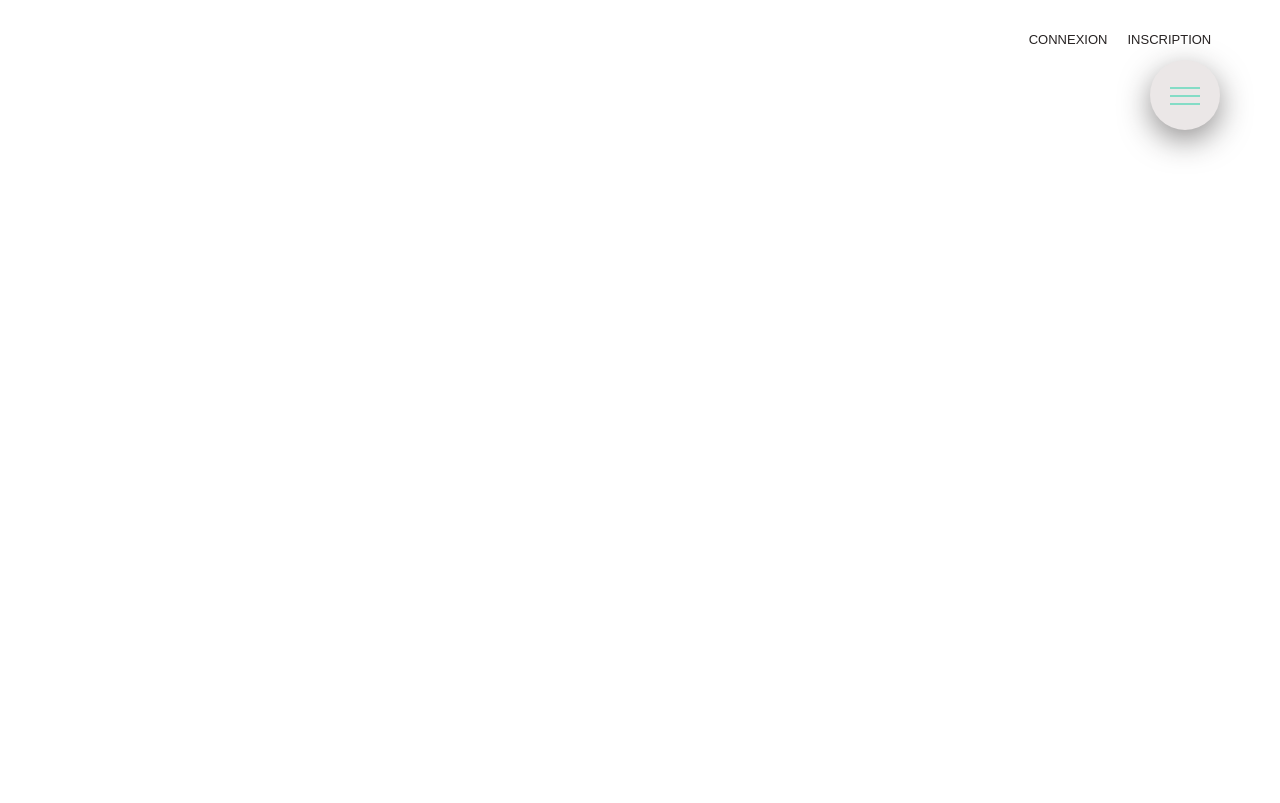
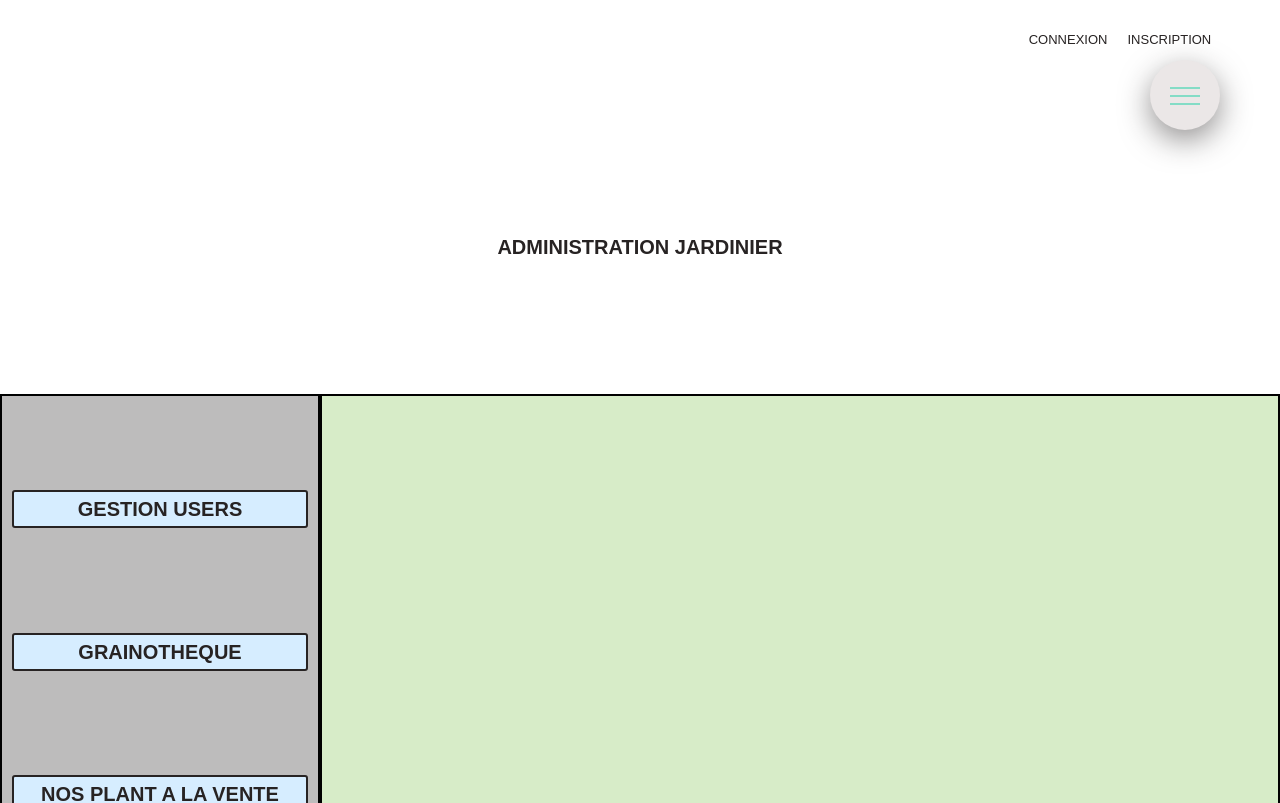
Before and after one commit to nicoWeb31/Jardin-jouale, a React (Create React App) app in the folder client/: page /jardinier in a window 1280 px wide. Shown: the top 803 px of the page. Built offline with nearby package versions, Linux system fonts and the light colour scheme.

Commit message:
admistration page

```diff
--- a/client/src/App.js
+++ b/client/src/App.js
@@ -2,7 +2,7 @@ import './App.scss';
 import BtnNav from './components/btnNav/BtnNav';
 import NavBar from './components/navBar/NavBar';
 import Home from './pages/home/Home';
-import { BrowserRouter, Route } from 'react-router-dom';
+import { BrowserRouter, Route, Switch } from 'react-router-dom';
 import Contact from './pages/contact/Contact';
 import Marche from './pages/marche/Marche';
 import Jardin from './pages/jardin/Jardin';
@@ -18,15 +18,15 @@ function App() {
                 <BtnNav />
 
                 <main>
-                    <Route  exact path="/" component={Home} />
-                    <Route path="/contact" component={Contact} />
-                    <Route path="/marche" component={Marche} />
-                    <Route path="/blog" component={Blog} />
-                    <Route path="/jardin" component={Jardin} />
-                    <Route path="/login" component={Login} />
-                    <Route path="/register" component={Register} />
-
-
+                    <Switch>
+                        <Route exact path="/" component={Home} />
+                        <Route path="/contact" component={Contact} />
+                        <Route path="/marche" component={Marche} />
+                        <Route path="/blog" component={Blog} />
+                        <Route path="/jardinier" component={Jardin} />
+                        <Route path="/login" component={Login} />
+                        <Route path="/register" component={Register} />
+                    </Switch>
                 </main>
             </div>
         </BrowserRouter>
--- /dev/null
+++ b/client/src/components/admin/graine/Graine.jsx
@@ -0,0 +1,11 @@
+import React from 'react'
+
+const Graine = () => {
+    return (
+        <div>
+            Liste des graines
+        </div>
+    )
+}
+
+export default Graine
--- /dev/null
+++ b/client/src/components/admin/user/User.jsx
@@ -0,0 +1,11 @@
+import React from 'react'
+
+const User = () => {
+    return (
+        <div>
+            Gestion des users
+        </div>
+    )
+}
+
+export default User
--- a/client/src/pages/home/Home.jsx
+++ b/client/src/pages/home/Home.jsx
@@ -36,7 +36,7 @@ const Home = () => {
                 </div>
 
                 <div className="row2">
-                    <Link to="/Jardinier" className="navLink">
+                    <Link to="/jardinier" className="navLink">
                         <Tilt options={options}>
                             <div className="card">
                                 <h3>Esapace Jardinier</h3>
--- a/client/src/pages/jardin/Jardin.jsx
+++ b/client/src/pages/jardin/Jardin.jsx
@@ -1,11 +1,43 @@
 import React from 'react';
+import { Route, Link, Switch, useRouteMatch } from 'react-router-dom';
+import Graine from '../../components/admin/graine/Graine';
+import User from '../../components/admin/user/User';
 import './jardin.style.scss';
+
 const Jardin = () => {
+
+
+    const {path} = useRouteMatch();
+
     return (
         <div className="blockJardin">
-            Jardin
+            <h1>Administration Jardinier</h1>
+            <div className="gridContainer">
+                <div className="sidbar">
+
+                    <Link to={`${path}/user`}  className="itemSideBar" >Gestion users</Link>
+                    <Link to={`${path}/graine`}  className="itemSideBar" >Grainotheque</Link>
+                    <Link to={`${path}/plantVente`}  className="itemSideBar" >Nos plant a la vente</Link>
+                    <Link to={`${path}/legumeVente`} className="itemSideBar" >Nos surplus de legume</Link>
+
+                    <Link to={`${path}/gestionSemis`}  className="itemSideBar" >Getions des semis</Link>
+
+
+
+                </div>
+
+                <div className="contentAdmin">
+                    <Switch>
+
+
+                        <Route path={`${path}/graine`} exact component={Graine} />
+                        <Route path={`${path}/user`} exact component={User} />
+
+                    </Switch>
+                </div>
+            </div>
         </div>
-    )
-}
+    );
+};
 
-export default Jardin
+export default Jardin;
--- a/client/src/pages/jardin/jardin.style.scss
+++ b/client/src/pages/jardin/jardin.style.scss
@@ -1,3 +1,65 @@
-.blockContact{
+@import '../../variable';
+
+.blockJardin {
     padding-top: 20rem;
+
+    h1{
+        margin: 3rem;
+        font-weight:700;
+        text-transform: uppercase;
+    }
+
+    .gridContainer {
+        padding-top: 10rem;
+        display: grid;
+        grid-template-columns: 1fr 1fr 1fr 1fr;
+        grid-template-rows: 1fr 1fr 1fr;
+        gap: 0px 0px;
+    }
+
+    .sidbar {
+        background: rgba($c-b,.3);
+        border: solid 2px black;
+        height: 100vh;
+        grid-row: 0/1;
+        grid-column: 0/-1;
+
+        display: flex;
+        flex-direction: column;
+        justify-content: space-evenly;
+
+        .itemSideBar{
+            text-decoration: none;
+            text-transform: uppercase;
+            color: $c-b;
+            font-weight: 700;
+            font-size: 2rem;
+            border: solid 2px $c-b;
+            margin: 1rem;
+            border-radius: 3px;
+            background:$c-s;
+            transition: all 0.1s;
+
+            &:hover{
+                transform: scale(1.05);
+            background:$c-b;
+            border: solid 2px $c-s;
+            color:$c-s
+
+
+            }
+
+        }
+
+
+
+    }
+
+    .contentAdmin {
+        background: rgba(123, 192, 75,.3);
+        border: solid 2px black;
+        height: 100vh;
+        grid-row: 1/-1;
+        grid-column: 2/-1;
+    }
 }
```
Also changed, not shown: 1 other file (tests, documents, lock files or other folders).
